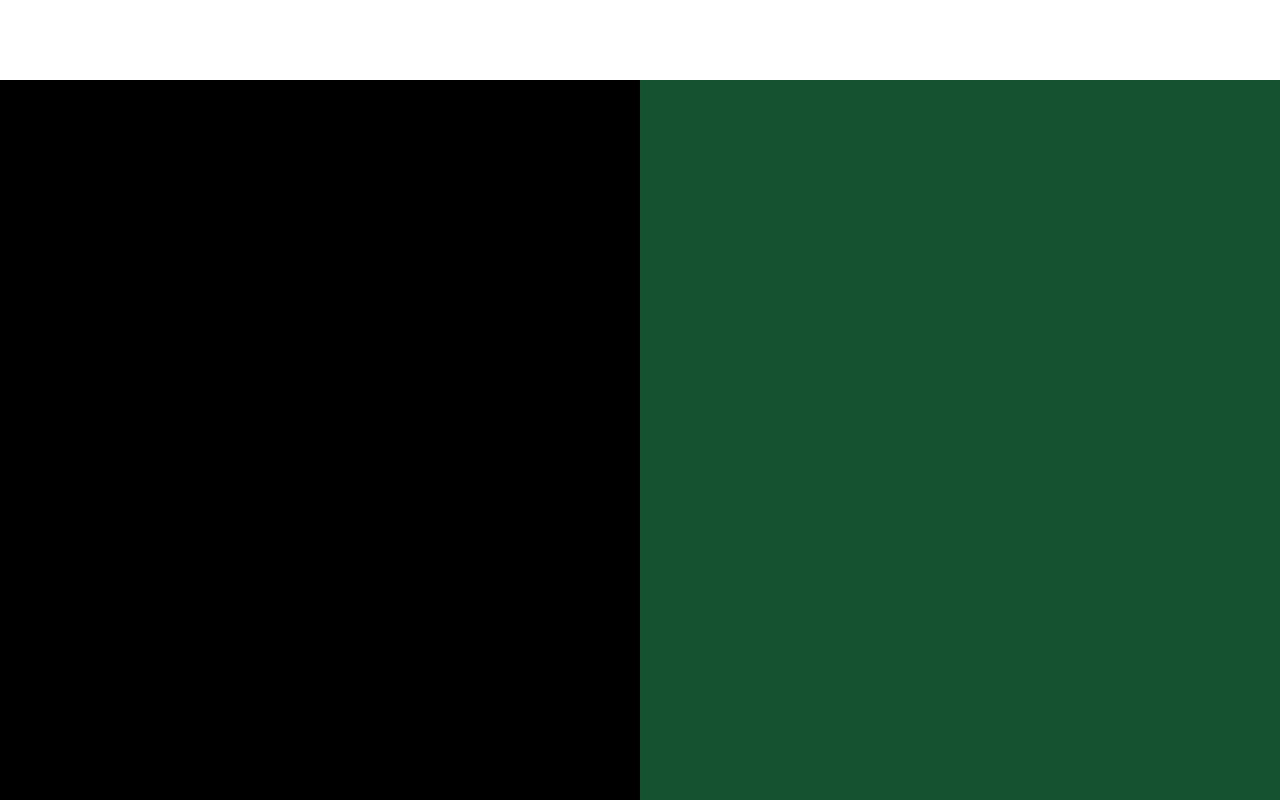
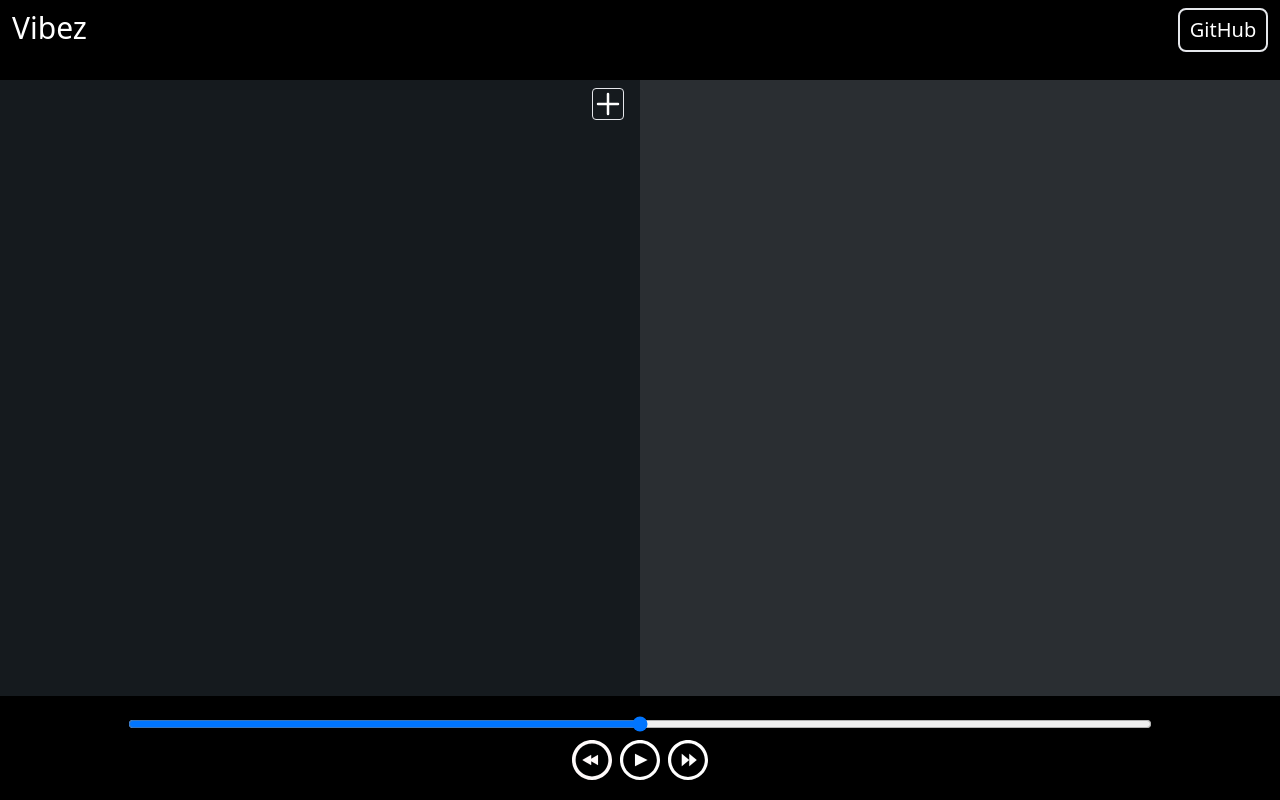
Before and after one commit to Ibrahim-Faisal15/music-player, a website built with Vite: page index.html in a window 1280 px wide. Built offline with nearby package versions, Linux system fonts and the light colour scheme.

Commit message:
added some noticable changes

```diff
--- a/index.html
+++ b/index.html
@@ -1,25 +1,47 @@
 <!DOCTYPE html>
 <html lang="en">
+
 <head>
     <meta charset="UTF-8">
     <meta name="viewport" content="width=device-width, initial-scale=1.0">
     <title>Document</title>
     <link rel="stylesheet" href="style.css">
 </head>
+
 <body>
-    <nav class="h-[10vh] ">
-        <ul>
-            <li></li>
-            <li></li>
+    <nav class="h-[10vh] bg-[#000]">
+        <ul class="flex justify-between ">
+            <li class="mt-[12px] mx-3 text-2xl text-white text-[30px]">Vibez</li>
+            <li class="mt-[8px]  mx-3 text-2xl"><button
+                    class="  p-[4px] text-[20px] w-[90px]     border-2  rounded-lg text-white hover:bg-white hover:text-black hover:border-gray-900 hover:border- transition: ease-in-out delay-100 ">GitHub</button>
+            </li>
         </ul>
     </nav>
-    <main class="h-[90vh] flex flex-row">
-        <div class="music-playlist h-[90vh] w-[50%] bg-black">
+    <main class="flex flex-row">
+        <div class="music-playlist h-[77vh] w-[50%] bg-[#151A1E] ">
+        <div class="choose-file flex justify-end">
+            <input type="file" accept="audio/mp3, audio/wav" class="file-chooser" style="display: none;">
+            <button class="w-8 10px mr-4 rounded mt-2 border" onclick="document.querySelector('.file-chooser').click()">
+                <img src="SVG/plus.svg">
+            </button>
+        </div>
 
         </div>
-        <div class="album-track h-[90vh] w-[50%] bg-green-900">
+        <div class="album-track h-[77vh] w-[50%] bg-[#2A2E32]">
 
         </div>
     </main>
+    <footer class="h-[13vh] bg-[#000] flex justify-center flex-col items-center">
+        <input type="range" class="w-[80%] max ">
+        <div class="controls flex justify-center space-x-2">
+            <img src="SVG/rewind.svg" class="h-10 mt-2 cursor-pointer ">
+            <img src="SVG/play.svg" class="h-10 mt-2 cursor-pointer ">
+            <img src="SVG/forward.svg" class="h-10 mt-2 cursor-pointer ">
+        </div>
+
+    </footer>
 </body>
+<script src="script.js"></script>
+
+
 </html>
```
Also changed, not shown: SVG/forward.svg (added), SVG/pause.svg (added), SVG/play.svg (added), SVG/plus.svg (added), SVG/rewind.svg (added), script.js (added).
